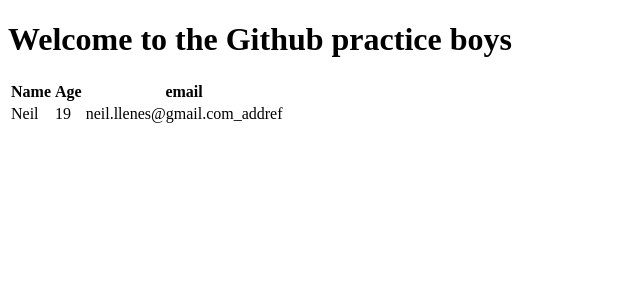
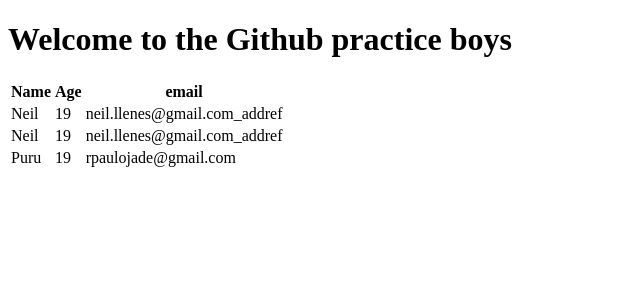
Before and after one commit to Pancakes13/Github-Practice-with-JM-and-Paulo, a PHP site: page / in a window 1280 px wide. Shown: the top 300 px of the page, without its empty margins (0-640 px from the left). Run offline with PHP 8.4, Linux system fonts and the light colour scheme.

Commit message:
More rows
I added myself to the table data

```diff
--- a/index.php
+++ b/index.php
@@ -19,6 +19,16 @@
 				<td>19</td>
 				<td>neil.llenes@gmail.com_addref</td>
 			</tr>
+			<tr>
+				<td>Neil</td>
+				<td>19</td>
+				<td>neil.llenes@gmail.com_addref</td>
+			</tr>
+			<tr>
+				<td>Puru</td>
+				<td>19</td>
+				<td>rpaulojade@gmail.com</td>
+			</tr>
 		</tbody>
 	</table>
 </body>
```
